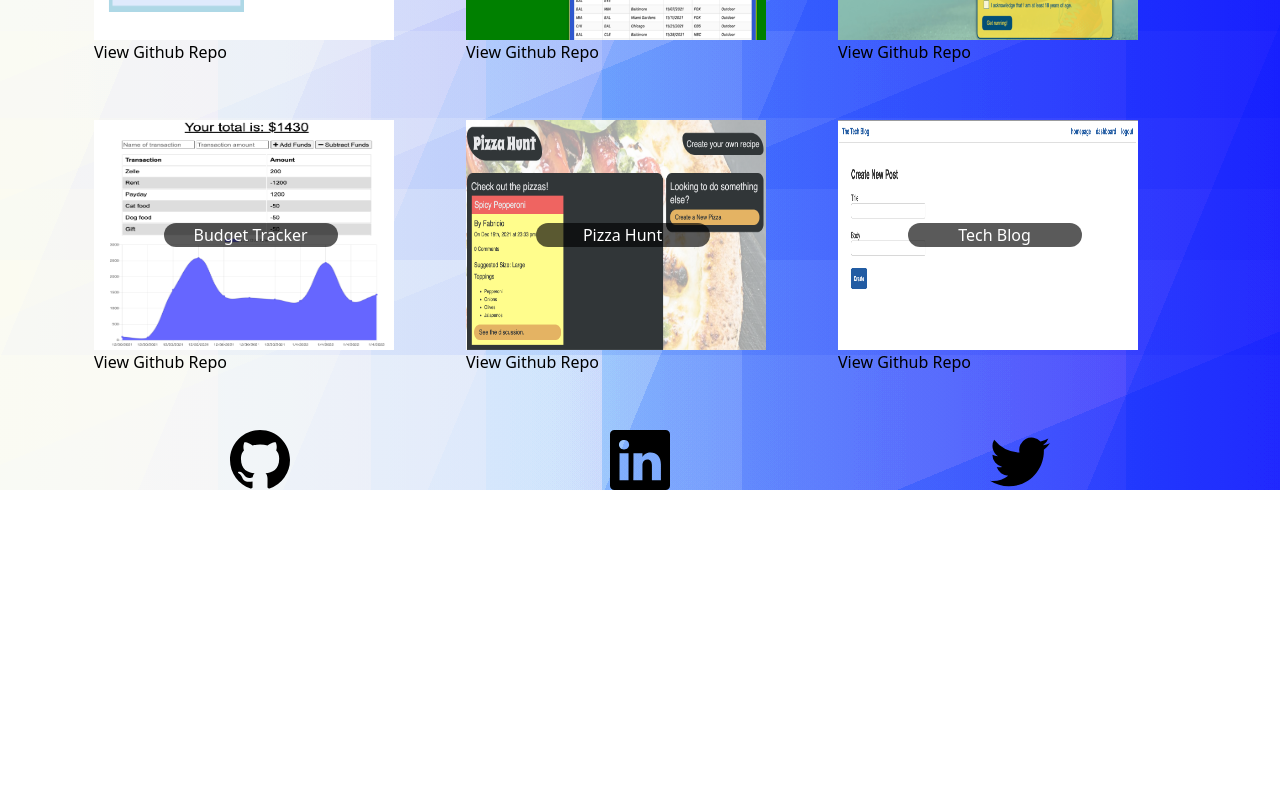
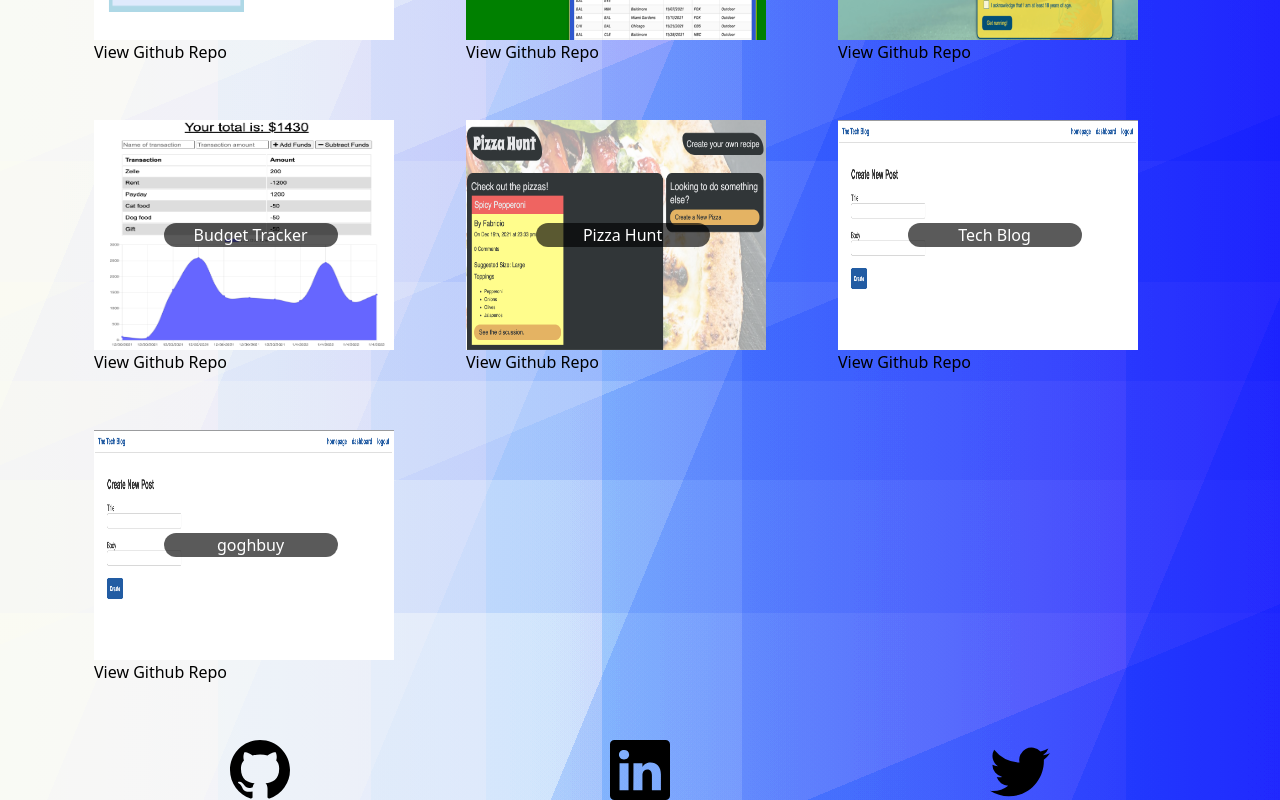
Before and after one commit to fab1214/React-Portfolio, a React (Create React App) app: page /Portfolio in a window 1280 px wide. Shown: the part 465-1265 px from the top of the page. Before the commit the page ends 955 px from the top, so only its background shows below. Built offline with nearby package versions, Linux system fonts and the light colour scheme.

Commit message:
Update index.js

```diff
--- a/src/components/Projects/index.js
+++ b/src/components/Projects/index.js
@@ -44,6 +44,13 @@ const ProjectList = () => {
           alt: 'tech blog',
           repo: "https://github.com/fab1214/MVC-Tech-Blog",
           photo: require("../../assets/project-thumbnail/tech-blog.png")
+        },
+      {
+          name: "goghbuy",
+          url: "https://nameless-fjord-50324.herokuapp.com/",
+          alt: 'goghbuy ecommerce',
+          repo: "https://github.com/fab1214/goghbuy",
+          photo: require("../../assets/project-thumbnail/tech-blog.png")
         }
         ];
 
```
